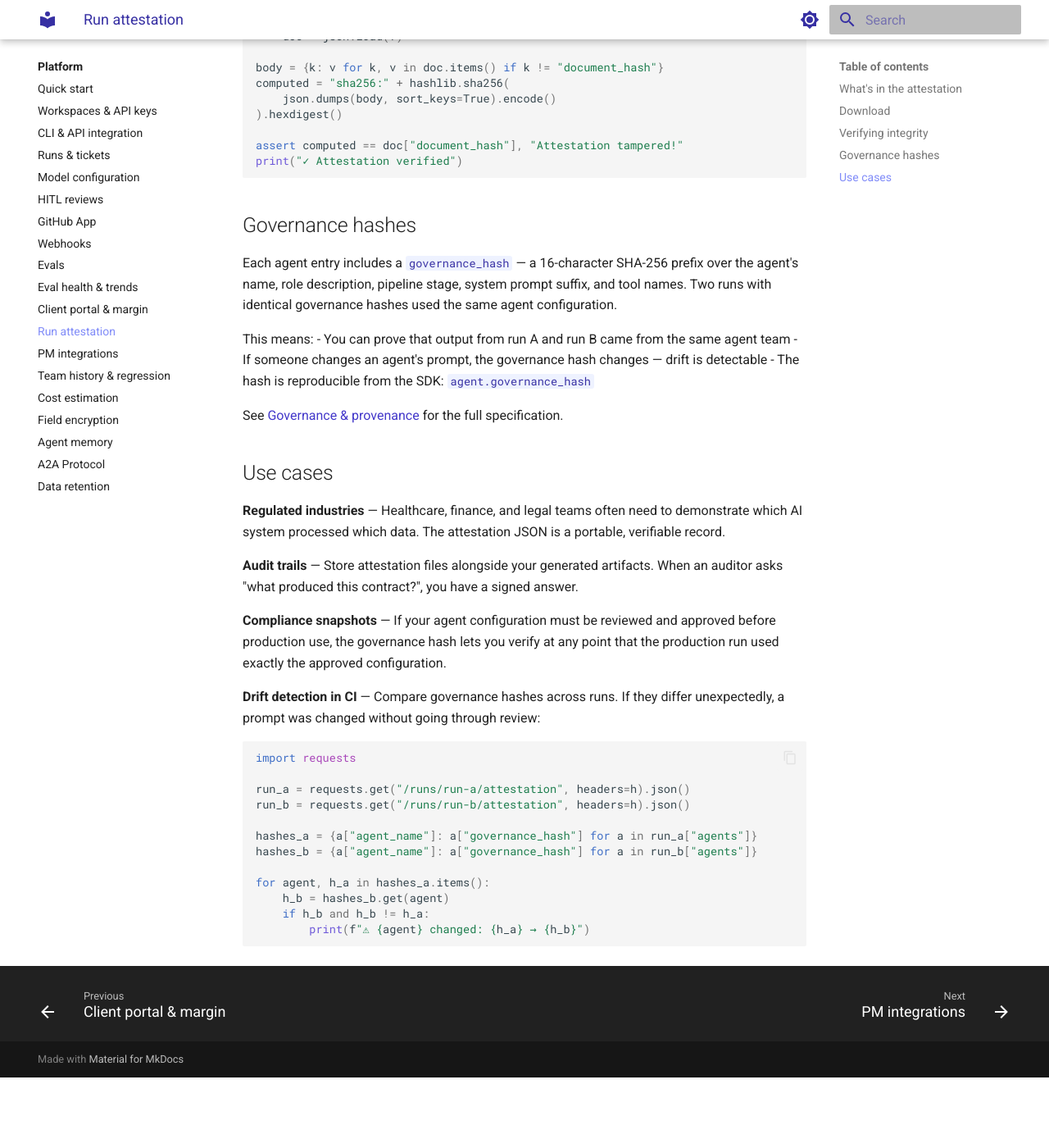
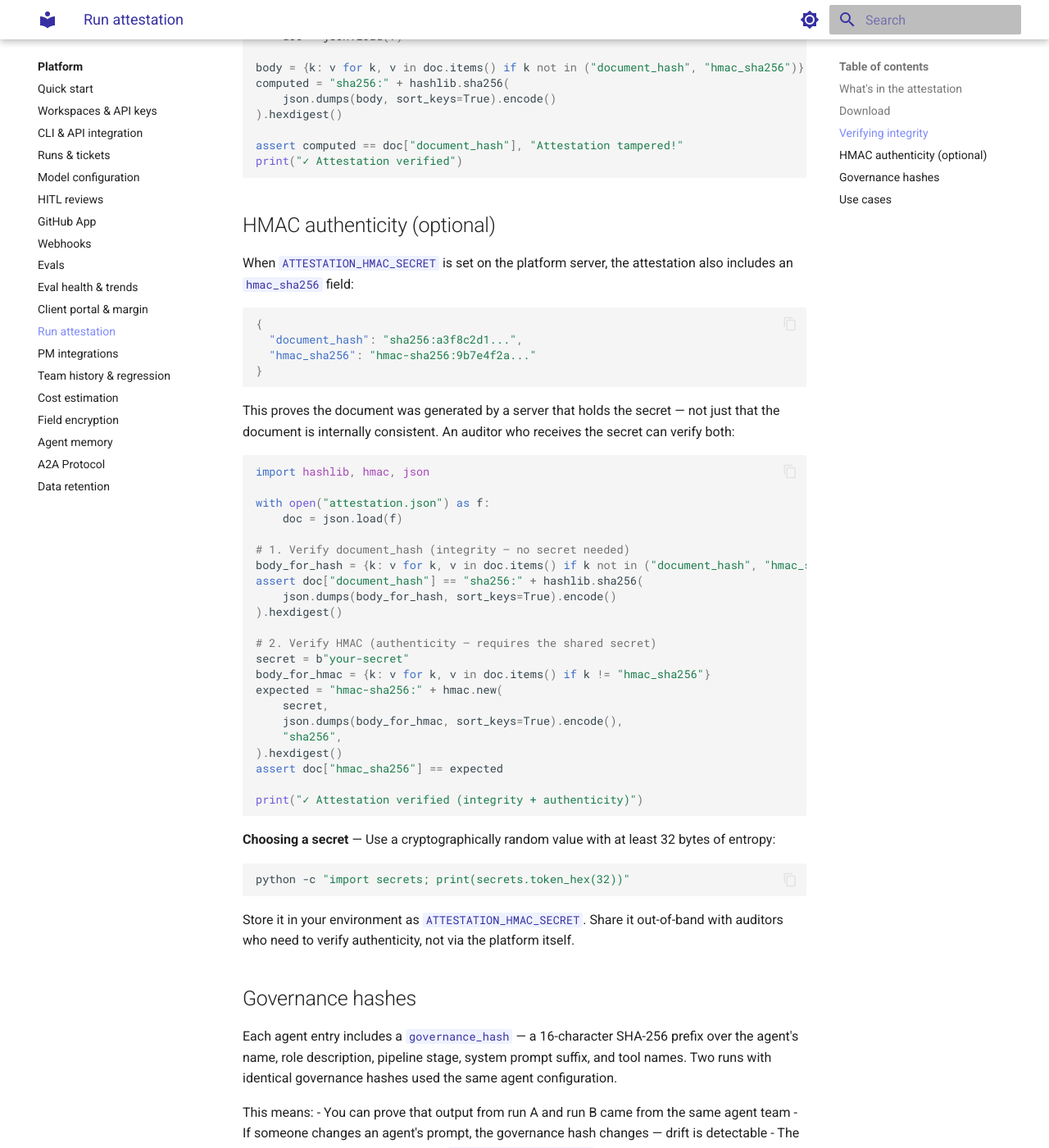
Before and after one commit to iagop03/antcrew-docs, an MkDocs documentation site: the page built from docs/platform/attestation.md, in a window 1280 px wide and 1400 px high, scrolled down 1591 px. Shown: the whole window at 82% size. Built offline with MkDocs 1.6.1 and Material for MkDocs 9.7.7, drawn with Linux system fonts in a browser that asks for light colours; before the commit the page ends 2905 px from its top, so only the background shows below that.

Commit message:
docs(compliance): add Compliance Pack hub page + HMAC attestation docs
- docs/platform/compliance.md: new hub page mapping antcrew features to
  GDPR, HIPAA, SOC 2, ISO 27001, EU AI Act; includes audit checklist
- docs/platform/attestation.md: add HMAC authenticity section with
  verification script and key-generation guidance
- docs/releases/2026-w34.md: Compliance Pack section documenting HMAC
  signing, dashboard attestation button, and compliance hub

Co-Authored-By: Claude Sonnet 4.6 <noreply@anthropic.com>

````diff
--- a/docs/platform/attestation.md
+++ b/docs/platform/attestation.md
@@ -65,7 +65,7 @@ import hashlib, json
 with open("attestation.json") as f:
     doc = json.load(f)
 
-body = {k: v for k, v in doc.items() if k != "document_hash"}
+body = {k: v for k, v in doc.items() if k not in ("document_hash", "hmac_sha256")}
 computed = "sha256:" + hashlib.sha256(
     json.dumps(body, sort_keys=True).encode()
 ).hexdigest()
@@ -73,6 +73,52 @@ computed = "sha256:" + hashlib.sha256(
 assert computed == doc["document_hash"], "Attestation tampered!"
 print("✓ Attestation verified")
 ```
+
+## HMAC authenticity (optional)
+
+When `ATTESTATION_HMAC_SECRET` is set on the platform server, the attestation also includes an `hmac_sha256` field:
+
+```json
+{
+  "document_hash": "sha256:a3f8c2d1...",
+  "hmac_sha256": "hmac-sha256:9b7e4f2a..."
+}
+```
+
+This proves the document was generated by a server that holds the secret — not just that the document is internally consistent. An auditor who receives the secret can verify both:
+
+```python
+import hashlib, hmac, json
+
+with open("attestation.json") as f:
+    doc = json.load(f)
+
+# 1. Verify document_hash (integrity — no secret needed)
+body_for_hash = {k: v for k, v in doc.items() if k not in ("document_hash", "hmac_sha256")}
+assert doc["document_hash"] == "sha256:" + hashlib.sha256(
+    json.dumps(body_for_hash, sort_keys=True).encode()
+).hexdigest()
+
+# 2. Verify HMAC (authenticity — requires the shared secret)
+secret = b"your-secret"
+body_for_hmac = {k: v for k, v in doc.items() if k != "hmac_sha256"}
+expected = "hmac-sha256:" + hmac.new(
+    secret,
+    json.dumps(body_for_hmac, sort_keys=True).encode(),
+    "sha256",
+).hexdigest()
+assert doc["hmac_sha256"] == expected
+
+print("✓ Attestation verified (integrity + authenticity)")
+```
+
+**Choosing a secret** — Use a cryptographically random value with at least 32 bytes of entropy:
+
+```bash
+python -c "import secrets; print(secrets.token_hex(32))"
+```
+
+Store it in your environment as `ATTESTATION_HMAC_SECRET`. Share it out-of-band with auditors who need to verify authenticity, not via the platform itself.
 
 ## Governance hashes
 
````
Also changed, not shown: docs/platform/compliance.md (added, +128 -0 lines), docs/releases/2026-w34.md (+29 -0 lines).
